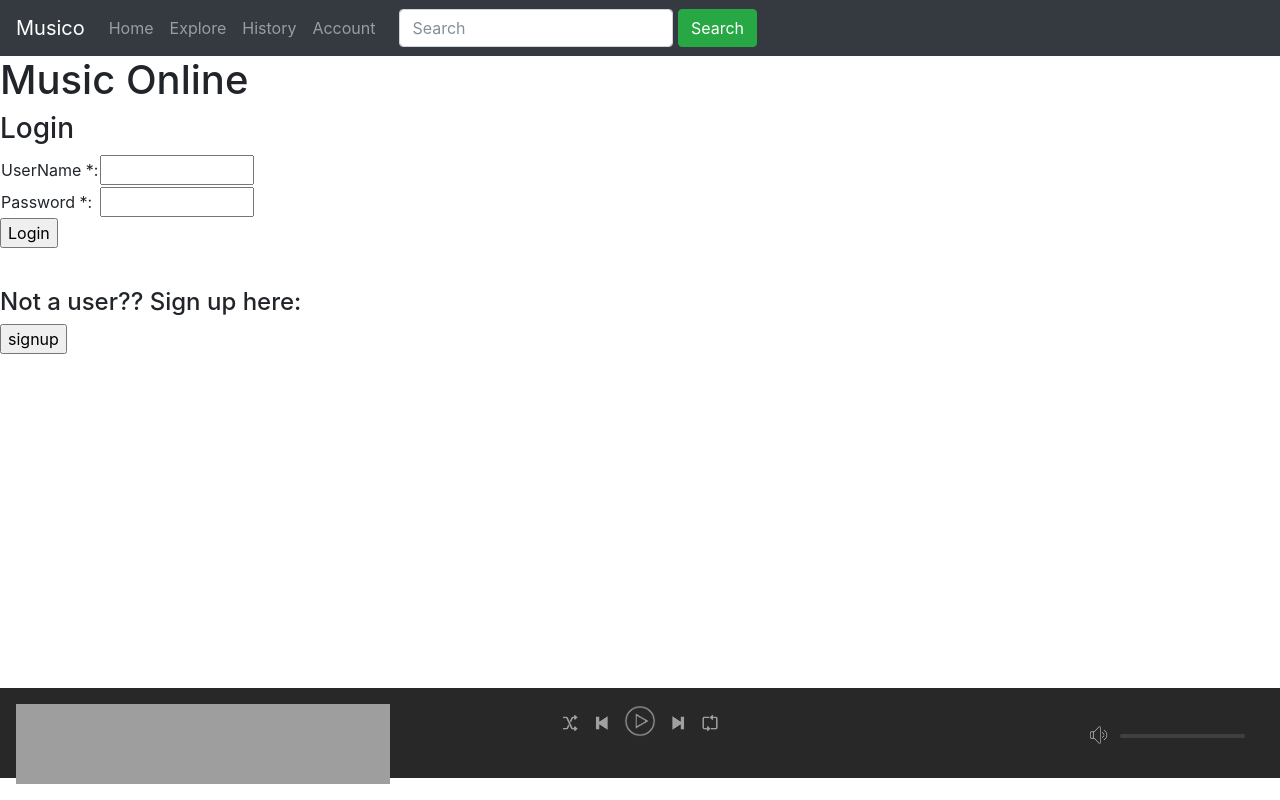
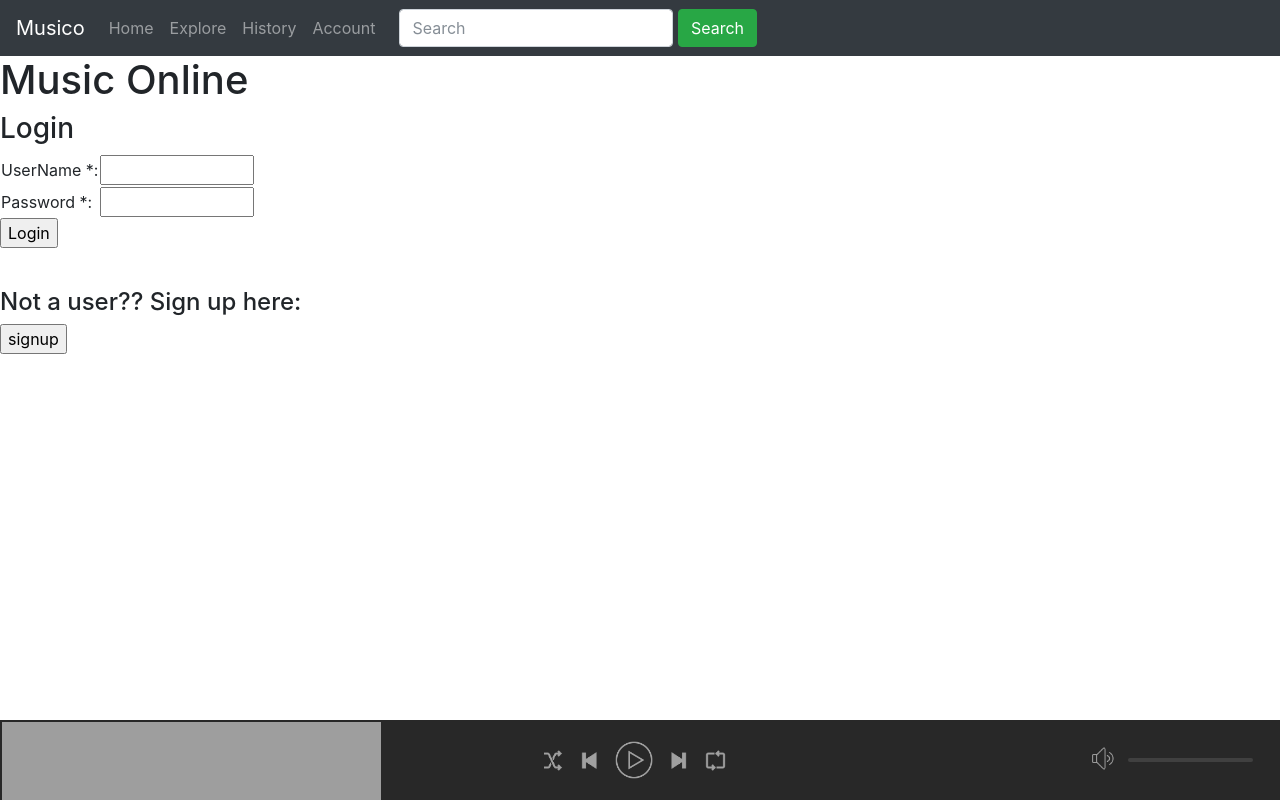
Before and after one commit to gtong900/music-stream-website, a PHP site: page / in a window 1280 px wide. Run offline with PHP 8.4, Linux system fonts and the light colour scheme; data that the repository does not hold is empty; some libraries are stand-ins or nearby versions; grey boxes are pictures that could not be loaded.

Commit message:
update homepage

```diff
--- a/assets/CSS/style.css
+++ b/assets/CSS/style.css
@@ -8,15 +8,15 @@ html, body {
 #nowPlayingBarContainer{
 	width: 100%;
 	background-color: #282828;
-	bottom: 22px;
+	bottom: 0px;
 	position: fixed;
 	min-width: 620px;
 }
 
 #nowPlayingBar{
 	display: flex;
-	height: 90px;
-	padding: 16px;
+	height: 80px;
+	padding: 2px;
 	box-sizing: border-box;
 }
 
@@ -26,16 +26,18 @@ html, body {
     min-width: 180px;
 }
 
+
 #nowPlayingRight{
 	position: relative;
-	margin-top: 16px;
+	margin-top: 22px;
+	margin-right: 12px;
 }
 
 #nowPlayingCenter{
 	width: 40%;
 	max-width: 700px;
 	display: flex;
-	flex-direction: column;
+	/*flex-direction: column;*/
 	align-items: center;
 }
 
@@ -68,14 +70,14 @@ html, body {
 }
 
 .controlButton img{
-	width: 20px;
-	height: 20px;
+	width: 25px;
+	height: 25px;
 }
 
 .controlButton.play img,
 .controlButton.pause img{
-	width: 32px;
-	height: 32px;
+	width: 40px;
+	height: 40px;
 }
 
 .controlButton:hover {
--- a/frame_footer.php
+++ b/frame_footer.php
@@ -2,7 +2,7 @@
         <div id="nowPlayingBar">
             <div id="nowPlayingLeft">
                 <div class="content">
-                    <iframe src="https://open.spotify.com/embed?uri=spotify%3Atrack%3A33Q6ldVXuJyQmqs8BmAa0k" width="100%" height="80" frameborder="0" allowtransparency="true"></iframe>
+                    <iframe src="https://open.spotify.com/embed?uri=spotify%3Atrack%3A33Q6ldVXuJyQmqs8BmAa0k" width="100%" frameborder="0" allowtransparency="true"></iframe>
                 </div>
             </div>
             <div id="nowPlayingCenter">
```
